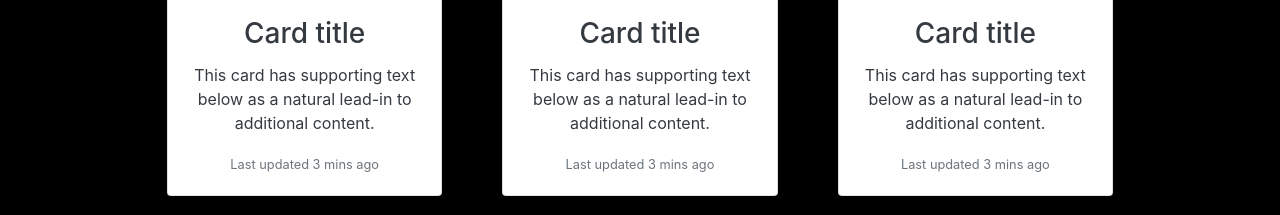
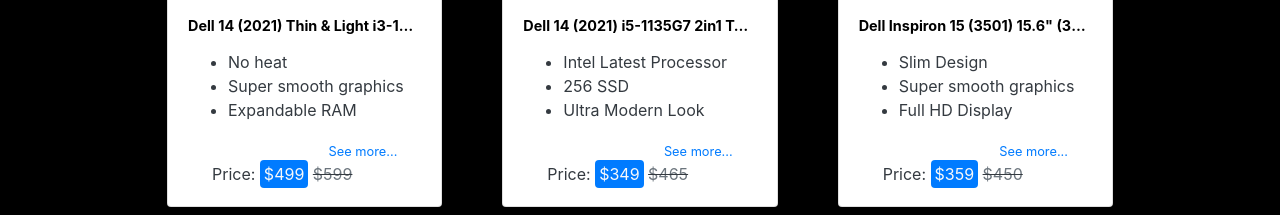
Before and after one commit to Tuhin-thinks/WebPages, a plain HTML site: page ProductPage/index.html in a window 1280 px wide. Shown: the part 1092-1307 px from the top of the page. Drawn offline with nearby package versions, Linux system fonts and the light colour scheme.

Commit message:
New CSS and layout design

```diff
--- a/ProductPage/index.html
+++ b/ProductPage/index.html
@@ -38,44 +38,77 @@
 
     <div class="container">
         <div class="card-deck mb-3 text-center mx-1 px-5">
+            <!-- card start -->
             <div class="col-lg-4 my-2">
-            <!-- card start -->
                 <div class="card">
-                    <img class="card-img-top" src="https://i.ytimg.com/vi/05SRzjGwq94/maxresdefault.jpg" alt="Card image cap">
+                    <img class="card-img-top" src="https://images-eu.ssl-images-amazon.com/images/I/41VH3IGnhAL.jpg" alt="Card image cap">
                     <div class="card-body">
-                    <h3 class="card-title text-dark">Card title</h3>
-                    <p class="card-text text-dark">This card has supporting text below as a natural lead-in to additional content.</p>
-                    <p class="card-text text-dark"><small class="text-muted">Last updated 3 mins ago</small></p>
+                    <h3 class="card-title text-dark">
+                        <p class="p-small-heading text-truncate col-50">Dell 14 (2021) Thin & Light i3-1005G1 Laptop, 4Gb RAM, 1TB HDD + 256GB SSD, 14” (35.56 Cms) FHD AG Display, Win 10 + MSO, Black (Vostro 3401, D552151WIN9BE)</p>
+                    </h3>
+                    <div class="card-text text-dark text-left">
+                        <ul>
+                            <li>No heat</li>
+                            <li>Super smooth graphics</li>
+                            <li>Expandable RAM</li>
+                        </ul>
+                    </div>
+                    <div class="text-right pr-4"><a href="#"><small>See more...</small></a></div>
+                    <div class="d-block text-dark text-left">
+                        <div class="inline-block px-4">Price: <span class="bg-primary text-light rounded p-1">$499</span> <del><span class="text-muted">$599</span></del></div>
+                    </div>
                     </div>
                 </div>
+            </div>
             <!-- card end -->
-            </div>
 
+            <!-- card start -->
             <div class="col-lg-4 my-2">
-            <!-- card start -->
                 <div class="card">
-                    <img class="card-img-top" src="https://i.ytimg.com/vi/05SRzjGwq94/maxresdefault.jpg" alt="Card image cap">
+                    <img class="card-img-top" src="https://images-eu.ssl-images-amazon.com/images/I/41R5KcMjsaS.jpg" alt="Card image cap">
                     <div class="card-body">
-                    <h3 class="card-title text-dark">Card title</h3>
-                    <p class="card-text text-dark">This card has supporting text below as a natural lead-in to additional content.</p>
-                    <p class="card-text text-dark"><small class="text-muted">Last updated 3 mins ago</small></p>
+                    <h3 class="card-title text-dark">
+                        <p class="p-small-heading text-truncate col-50">Dell 14 (2021) i5-1135G7 2in1 Touch Screen Laptop, 8Gb RAM, 512Gb SSD, 14” (35.56 cms) FHD Display, Win 10 + MSO, Backlit KB + FPR + Active Pen, Silver Metal Color (Inspiron 5410, D560476WIN9S) </p>
+                    </h3>
+                    <div class="card-text text-dark text-left">
+                        <ul>
+                            <li>Intel Latest Processor</li>
+                            <li>256 SSD</li>
+                            <li>Ultra Modern Look</li>
+                        </ul>
+                    </div>
+                    <div class="text-right pr-4"><a href="#"><small>See more...</small></a></div>
+                    <div class="d-block text-dark text-left">
+                        <div class="inline-block px-4">Price: <span class="bg-primary text-light rounded p-1">$349</span> <del><span class="text-muted">$465</span></del></div>
+                    </div>
                     </div>
                 </div>
+            </div>
             <!-- card end -->
-            </div>
 
+            <!-- card start -->
             <div class="col-lg-4 my-2">
-            <!-- card start -->
                 <div class="card">
-                    <img class="card-img-top" src="https://i.ytimg.com/vi/05SRzjGwq94/maxresdefault.jpg" alt="Card image cap">
+                    <img class="card-img-top" src="https://images-eu.ssl-images-amazon.com/images/I/41Bc6l+793L.jpg" alt="Card image cap">
                     <div class="card-body">
-                    <h3 class="card-title text-dark">Card title</h3>
-                    <p class="card-text text-dark">This card has supporting text below as a natural lead-in to additional content.</p>
-                    <p class="card-text text-dark"><small class="text-muted">Last updated 3 mins ago</small></p>
+                    <h3 class="card-title text-dark">
+                        <p class="p-small-heading text-truncate col-50">Dell Inspiron 15 (3501) 15.6" (39.62cms) FHD Display, 10th Generation Intel Core i3, 8GB RAM, 1 TB HDD, Windows (R) 10 Home Single Language, </p>
+                    </h3>
+                    <div class="card-text text-dark text-left">
+                        <ul>
+                            <li>Slim Design</li>
+                            <li>Super smooth graphics</li>
+                            <li>Full HD Display</li>
+                        </ul>
+                    </div>
+                    <div class="text-right pr-4"><a href="#"><small>See more...</small></a></div>
+                    <div class="d-block text-dark text-left">
+                        <div class="inline-block px-4">Price: <span class="bg-primary text-light rounded p-1">$359</span> <del><span class="text-muted">$450</span></del></div>
+                    </div>
                     </div>
                 </div>
+            </div>
             <!-- card end -->
-            </div>
 
         </div>
     </div>
--- a/ProductPage/style.css
+++ b/ProductPage/style.css
@@ -51,3 +51,8 @@
     opacity: 0.6;
     z-index: 1;
 }
+.p-small-heading{
+    font-size: 0.9rem;
+    color: black;
+    font-weight: bold;
+}
```
